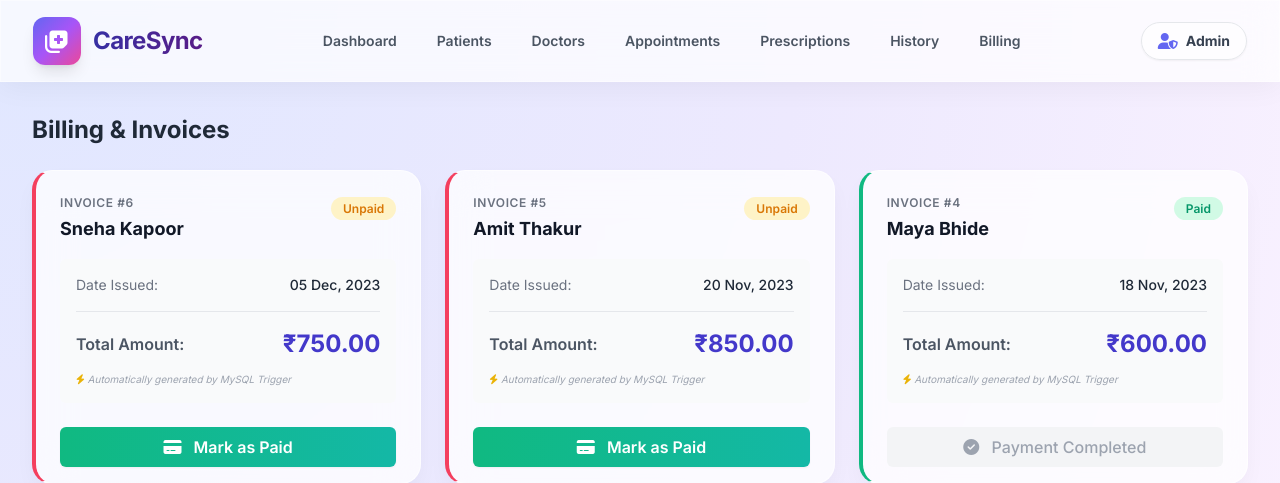
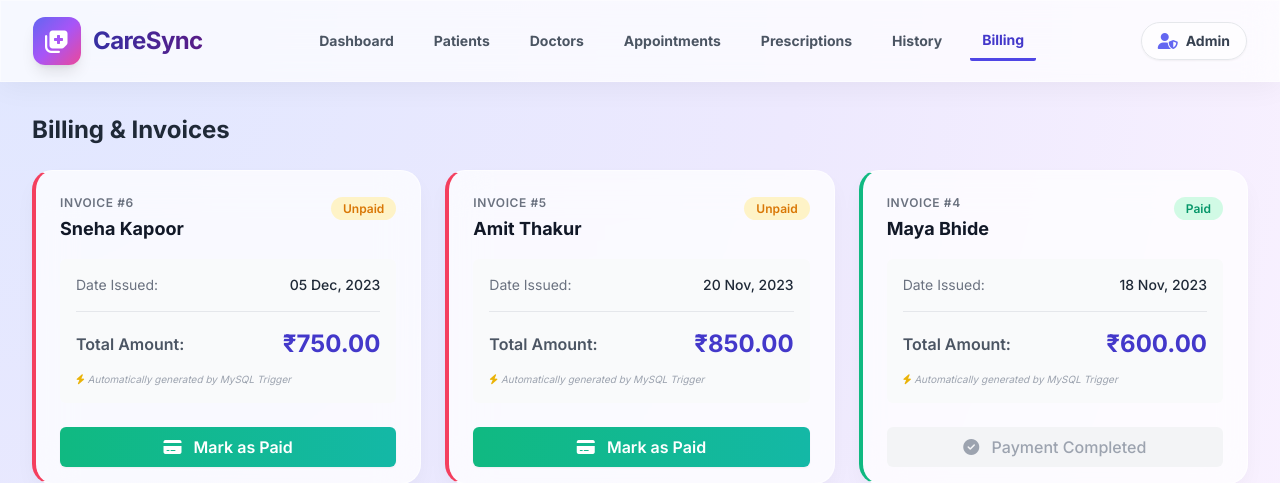
Before and after one commit to omkar-maindad/hospital-management, a Flask app: page /billing in a window 1280 px wide. Shown: the top 483 px of the page. Run offline with Flask 3, Linux system fonts and the light colour scheme; data comes from the database, SQL or seed files in the repository; some libraries are stand-ins or nearby versions.

Commit message:
Add active state underlines to desktop navigation

```diff
--- a/templates/base.html
+++ b/templates/base.html
@@ -30,13 +30,13 @@
 
                 <!-- Desktop Menu -->
                 <div class="hidden md:flex space-x-1 lg:space-x-4 items-center">
-                    <a href="{{ url_for('index') }}" class="text-gray-600 hover:text-indigo-600 hover:bg-indigo-50 px-3 py-2 rounded-lg text-sm font-semibold transition-all">Dashboard</a>
-                    <a href="{{ url_for('manage_patients') }}" class="text-gray-600 hover:text-indigo-600 hover:bg-indigo-50 px-3 py-2 rounded-lg text-sm font-semibold transition-all">Patients</a>
-                    <a href="{{ url_for('manage_doctors') }}" class="text-gray-600 hover:text-indigo-600 hover:bg-indigo-50 px-3 py-2 rounded-lg text-sm font-semibold transition-all">Doctors</a>
-                    <a href="{{ url_for('manage_appointments') }}" class="text-gray-600 hover:text-indigo-600 hover:bg-indigo-50 px-3 py-2 rounded-lg text-sm font-semibold transition-all">Appointments</a>
-                    <a href="{{ url_for('manage_prescriptions') }}" class="text-gray-600 hover:text-indigo-600 hover:bg-indigo-50 px-3 py-2 rounded-lg text-sm font-semibold transition-all">Prescriptions</a>
-                    <a href="{{ url_for('view_history') }}" class="text-gray-600 hover:text-indigo-600 hover:bg-indigo-50 px-3 py-2 rounded-lg text-sm font-semibold transition-all">History</a>
-                    <a href="{{ url_for('manage_billing') }}" class="text-gray-600 hover:text-indigo-600 hover:bg-indigo-50 px-3 py-2 rounded-lg text-sm font-semibold transition-all">Billing</a>
+                    <a href="{{ url_for('index') }}" class="px-3 py-2 text-sm font-bold transition-all {{ 'text-indigo-700 border-b-[3px] border-indigo-600 rounded-sm' if request.endpoint == 'index' else 'text-gray-600 hover:text-indigo-600 hover:bg-indigo-50 rounded-lg' }}">Dashboard</a>
+                    <a href="{{ url_for('manage_patients') }}" class="px-3 py-2 text-sm font-bold transition-all {{ 'text-indigo-700 border-b-[3px] border-indigo-600 rounded-sm' if request.endpoint == 'manage_patients' else 'text-gray-600 hover:text-indigo-600 hover:bg-indigo-50 rounded-lg' }}">Patients</a>
+                    <a href="{{ url_for('manage_doctors') }}" class="px-3 py-2 text-sm font-bold transition-all {{ 'text-indigo-700 border-b-[3px] border-indigo-600 rounded-sm' if request.endpoint == 'manage_doctors' else 'text-gray-600 hover:text-indigo-600 hover:bg-indigo-50 rounded-lg' }}">Doctors</a>
+                    <a href="{{ url_for('manage_appointments') }}" class="px-3 py-2 text-sm font-bold transition-all {{ 'text-indigo-700 border-b-[3px] border-indigo-600 rounded-sm' if request.endpoint == 'manage_appointments' else 'text-gray-600 hover:text-indigo-600 hover:bg-indigo-50 rounded-lg' }}">Appointments</a>
+                    <a href="{{ url_for('manage_prescriptions') }}" class="px-3 py-2 text-sm font-bold transition-all {{ 'text-indigo-700 border-b-[3px] border-indigo-600 rounded-sm' if request.endpoint == 'manage_prescriptions' else 'text-gray-600 hover:text-indigo-600 hover:bg-indigo-50 rounded-lg' }}">Prescriptions</a>
+                    <a href="{{ url_for('view_history') }}" class="px-3 py-2 text-sm font-bold transition-all {{ 'text-indigo-700 border-b-[3px] border-indigo-600 rounded-sm' if request.endpoint == 'view_history' else 'text-gray-600 hover:text-indigo-600 hover:bg-indigo-50 rounded-lg' }}">History</a>
+                    <a href="{{ url_for('manage_billing') }}" class="px-3 py-2 text-sm font-bold transition-all {{ 'text-indigo-700 border-b-[3px] border-indigo-600 rounded-sm' if request.endpoint == 'manage_billing' else 'text-gray-600 hover:text-indigo-600 hover:bg-indigo-50 rounded-lg' }}">Billing</a>
                 </div>
 
                 <div class="hidden md:flex items-center">
```
